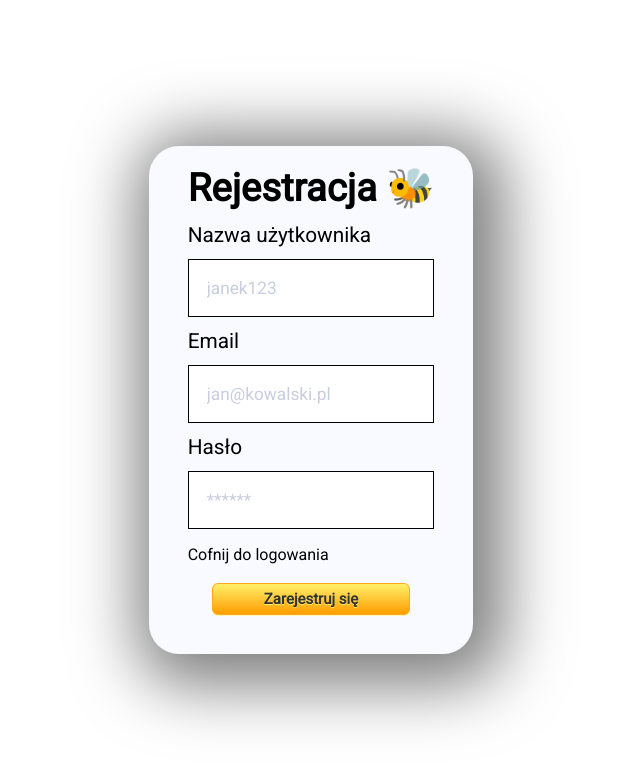
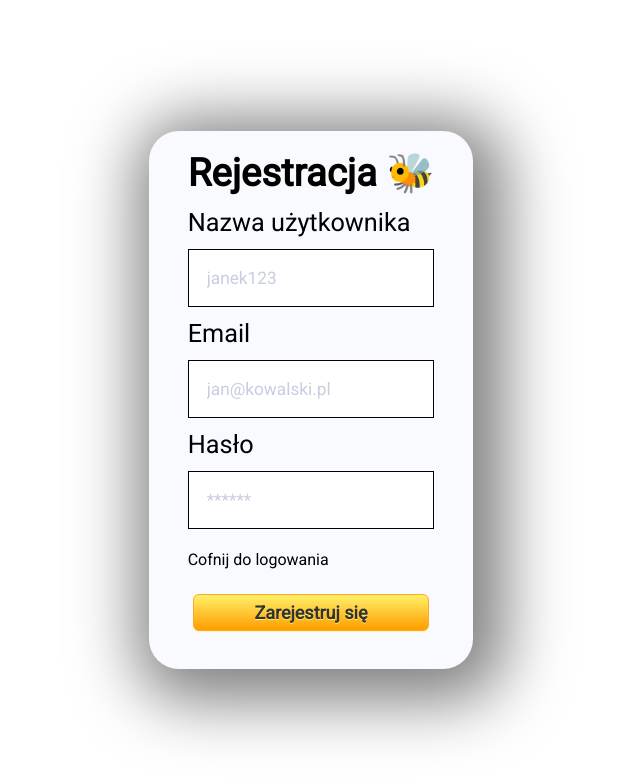
Before and after one commit to damiansierocki/beeapp, a Vue app: page /register in a window 1280 px wide. Shown: the top 780 px of the page, without its empty margins (329-969 px from the left). Built offline with nearby package versions, Linux system fonts and the light colour scheme; no server answers.

Commit message:
all files in bem methodology

```diff
--- a/src/components/Nav.vue
+++ b/src/components/Nav.vue
@@ -107,7 +107,6 @@ export default {
 
         &__icon {
             font-size: 18px;
-            cursor: pointer;
             padding: 5px;
         }
 
@@ -143,7 +142,6 @@ export default {
 
         &__icon {
             font-size: 18px;
-            cursor: pointer;
             padding: 5px;
         }
 
@@ -184,24 +182,27 @@ export default {
     .nav {
         padding: 18px;
 
+        // hide text selection highlithing
+        user-select: none;
+
         &-left {
             &__icon {
                 font-size: 21.6px;
+                cursor: pointer;
                 padding: 6px;
             }
 
             &__menu {
-                display: flex;
                 padding: 18px;
-                width: 15vw;
+                top: 45.6px;
+                left: -24px;
+                width: 60vw;
+                height: calc(100vh - 53px);
             }
 
             &__link {
                 font-size: 19.2px;
                 margin: 12px 0 6px 0;
-                text-decoration: none;
-                color: black;
-                cursor: pointer;
 
                 &:hover {
                     font-weight: bold;
@@ -216,8 +217,6 @@ export default {
         }
 
         &-right {
-            position: relative;
-
             &__icon {
                 font-size: 21.6px;
                 cursor: pointer;
@@ -225,27 +224,19 @@ export default {
             }
 
             &__menu {
-                display: none;
-                flex-direction: column;
-                position: absolute;
+                top: 31.2px;
                 left: -156px;
-                border: 1px solid black;
-                box-shadow: 1px 1px 10px 1px #000000;
-                background-color: #eee;
                 padding: 18px;
                 width: 180px;
 
                 &-username {
                     font-size: 19.2px;
-                    border-bottom: 1px solid black;
                 }
             }
 
             &__link {
                 font-size: 19.2px;
                 margin: 12px 0 6px 0;
-                text-decoration: none;
-                color: black;
                 cursor: pointer;
 
                 &:hover {
--- a/src/views/Register.vue
+++ b/src/views/Register.vue
@@ -1,39 +1,44 @@
 <template>
     <div class="register">
-        <div class="form">
-            <form @submit.prevent>
-                <h2>Rejestracja 🐝</h2>
-                <label for="username">Nazwa użytkownika</label>
+        <div class="content">
+            <form class="form" @submit.prevent>
+                <h2 class="form__title">Rejestracja 🐝</h2>
+                <label class="form__label" for="username"
+                    >Nazwa użytkownika</label
+                >
                 <input
+                    class="form__input"
                     type="text"
                     placeholder="janek123"
                     id="username"
                     v-model.trim="username"
                 />
-                <label for="email">Email</label>
+                <label class="form__label" for="email">Email</label>
                 <input
+                    class="form__input"
                     type="text"
                     placeholder="jan@kowalski.pl"
                     id="email"
                     v-model.trim="email"
                 />
-                <label for="password">Hasło</label>
+                <label class="form__label" for="password">Hasło</label>
                 <input
+                    class="form__input"
                     type="password"
                     id="password"
                     placeholder="******"
                     v-model.trim="password"
                 />
-                <div class="extras">
-                    <ul>
-                        <li>
-                            <router-link class="link" to="/login"
+                <div class="form__extras">
+                    <ul class="form__list">
+                        <li class="form__item">
+                            <router-link class="form__link" to="/login"
                                 >Cofnij do logowania</router-link
                             >
                         </li>
                     </ul>
                 </div>
-                <button class="button" @click="signup()">
+                <button class="btn" @click="signup()">
                     Zarejestruj się
                 </button>
             </form>
@@ -47,8 +52,7 @@ export default {
         return {
             username: "",
             email: "",
-            password: "",
-            errors: []
+            password: ""
         };
     },
     methods: {
@@ -72,20 +76,10 @@ export default {
     align-items: center;
     flex-direction: column;
 
-    .header {
-        h1 {
-            font-size: 3rem;
-        }
-    }
+    .content {
+        // padding: 0 1.5rem 0 1.5rem;
 
-    .form {
-        padding: 0 1.5rem 0 1.5rem;
-
-        h2 {
-            font-size: 2rem;
-        }
-
-        form {
+        .form {
             background: #f9faff;
             padding: 1rem 2rem 2rem 2rem;
             display: flex;
@@ -93,12 +87,16 @@ export default {
             border-radius: 30px;
             box-shadow: 10px 10px 64px 22px rgba(0, 0, 0, 0.5);
 
-            label {
+            &__title {
+                font-size: 2rem;
+            }
+
+            &__label {
                 margin: 10px 0 10px 0;
                 font-size: 1.3rem;
             }
 
-            input {
+            &__input {
                 padding: 15px;
                 border: 0.5px solid black;
                 font-size: 0.9rem;
@@ -115,34 +113,27 @@ export default {
                 }
             }
 
-            .extras {
+            &__extras {
                 margin-top: 10px;
                 text-align: left;
-
-                ul {
-                    list-style: none;
-                    display: flex;
-                    flex-direction: column;
-
-                    li {
-                        line-height: 2rem;
-
-                        a {
-                            text-decoration: none;
-                            cursor: pointer;
-                            color: black;
-                        }
-
-                        .link {
-                            text-decoration: none;
-                            cursor: pointer;
-                            color: black;
-                        }
-                    }
-                }
             }
 
-            .button {
+            &__list {
+                list-style: none;
+                display: flex;
+                flex-direction: column;
+            }
+
+            &__item {
+                line-height: 2rem;
+            }
+
+            &__link {
+                text-decoration: none;
+                color: black;
+            }
+
+            .btn {
                 margin: 0 auto;
                 margin-top: 12px;
                 width: 80%;
@@ -156,21 +147,11 @@ export default {
                 border-radius: 6px;
                 border: 1px solid #ffaa22;
                 display: block;
-                cursor: pointer;
                 color: #333333;
                 font-size: 15px;
                 font-weight: bold;
                 padding: 6px 24px;
                 text-shadow: 0px 1px 0px #ffee66;
-
-                &:hover {
-                    background: linear-gradient(
-                        to bottom,
-                        #ff9d00 5%,
-                        #ffec64 100%
-                    );
-                    background-color: #ff9d00;
-                }
 
                 &:active {
                     position: relative;
@@ -184,67 +165,69 @@ export default {
 // min-width: 768 px - ipad width, each elements multiplied by 1.2
 @media (min-width: 768px) {
     .register {
-        .header {
-            h1 {
-                font-size: 3.6rem;
-            }
-        }
-
-        .form {
-            h2 {
-                font-size: 2.4rem;
-            }
-
-            form {
+        .content {
+            .form {
                 padding: 1.2rem 2.4rem 2.4rem 2.4rem;
 
-                label {
-                    margin: 12px 0 12px 0;
+                &__title {
+                    font-size: 2.4rem;
                 }
 
-                input {
+                &__label {
+                    margin: 12px 0 12px 0;
+                    font-size: 1.58rem;
+                }
+
+                &__input {
                     padding: 18px;
                     font-size: 1.08rem;
 
-                    &:hover {
-                        box-shadow: 0px 0px 1px 1px rgba(0, 0, 0, 0.5);
+                    &:focus {
+                        outline: none;
+                        box-shadow: inset 2px 2px 5px 0 rgba(42, 45, 48, 0.12);
+                    }
+
+                    &::placeholder {
+                        color: #c8cddf;
                     }
                 }
-            }
 
-            .extras {
-                margin-top: 12px;
+                &__extras {
+                    margin-top: 12px;
+                }
 
-                ul {
-                    li {
-                        line-height: 2.4rem;
+                &__item {
+                    line-height: 2.4rem;
+                }
 
-                        a {
-                            &:hover {
-                                font-weight: bold;
-                            }
-                        }
+                &__link {
+                    cursor: pointer;
 
-                        .link {
-                            &:hover {
-                                font-weight: bold;
-                            }
-                        }
+                    &:hover {
+                        font-weight: bold;
                     }
                 }
-            }
 
-            .button {
-                margin-top: 12px;
-                font-size: 18px;
-                padding: 7.2px 28.8px;
+                .btn {
+                    margin-top: 14.4px;
+                    width: 96%;
+                    cursor: pointer;
+                    font-size: 18px;
+                    padding: 7.2px 28.8px;
 
-                &:hover {
-                    background: none;
-                }
+                    &:hover {
+                        background: linear-gradient(
+                            to bottom,
+                            #ff9d00 5%,
+                            #ffec64 100%
+                        );
+                        background-color: #ff9d00;
+                    }
 
-                &:active {
-                    top: 1.2px;
+                    &:active {
+                        position: relative;
+                        top: 1px;
+                    }
                 }
             }
         }
```
Also changed, not shown: src/components/PasswordReset.vue (+76 -17 lines), src/views/Login.vue (+81 -97 lines).
